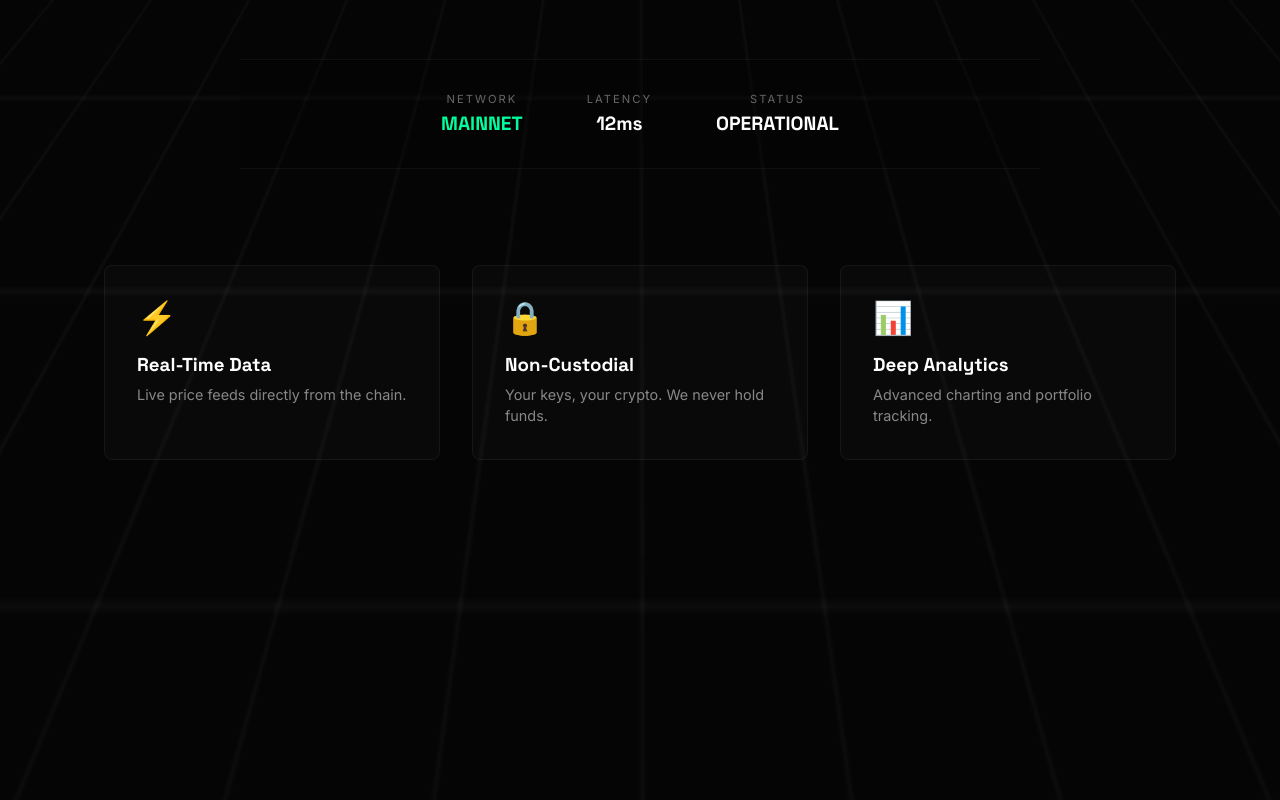
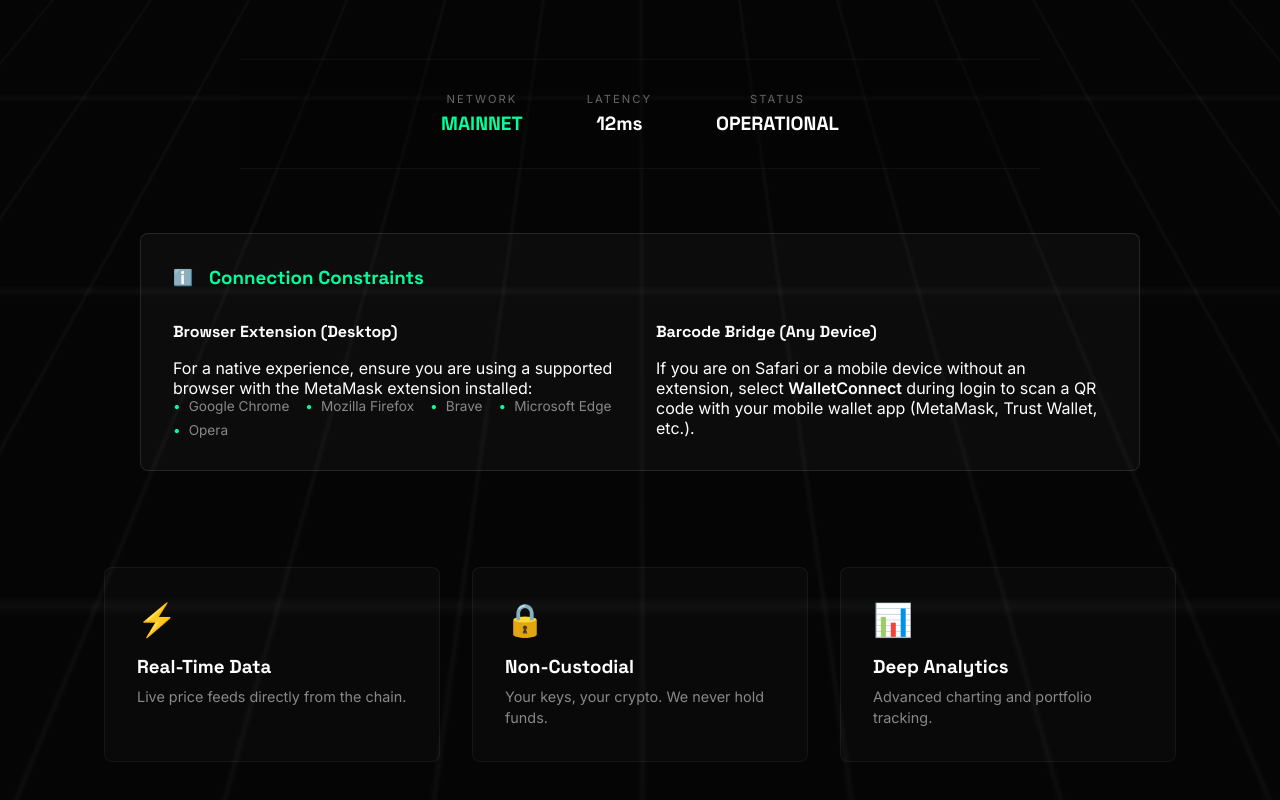
Before and after one commit to archuthanm/nova, a website with bundled scripts: page public/index.html in a window 1280 px wide. Shown: the part 819-1619 px from the top of the page. Before the commit the page ends 1375 px from the top, so only its background shows below. Built offline with nearby package versions, Linux system fonts and the light colour scheme; no server answers.

Commit message:
feat: compatability notice and WalletConnect addition

```diff
--- a/public/css/main.css
+++ b/public/css/main.css
@@ -238,3 +238,52 @@ h1, h2, h3, .font-mono {
 .feature-card .icon { font-size: 2rem; margin-bottom: 1rem; }
 .feature-card h3 { font-family: 'Space Grotesk', sans-serif; margin-bottom: 0.5rem; color: #fff; }
 .feature-card p { color: #888; font-size: 0.9rem; line-height: 1.5; }
+
+.compatibility-notice {
+    margin: 4rem auto;
+    max-width: 1000px;
+    padding: 2rem;
+    background: rgba(255, 255, 255, 0.03);
+    border: 1px solid var(--border);
+    border-radius: 8px;
+}
+
+.notice-header {
+    display: flex;
+    align-items: center;
+    gap: 1rem;
+    margin-bottom: 2rem;
+    color: var(--primary);
+}
+
+.notice-grid {
+    display: grid;
+    grid-template-columns: 1fr 1fr;
+    gap: 2rem;
+}
+
+.notice-card h4 {
+    color: #fff;
+    margin-bottom: 1rem;
+    font-family: 'Space Grotesk', sans-serif;
+}
+
+.browser-list {
+    list-style: none;
+    display: flex;
+    flex-wrap: wrap;
+    gap: 0.5rem 1rem;
+    font-size: 0.85rem;
+    color: var(--text-mute);
+}
+
+.browser-list li::before {
+    content: "•";
+    color: var(--primary);
+    margin-right: 0.5rem;
+}
+
+/* Mobile Responsive */
+@media (max-width: 768px) {
+    .notice-grid { grid-template-columns: 1fr; }
+}
--- a/public/index.html
+++ b/public/index.html
@@ -9,6 +9,8 @@
     <link rel="stylesheet" href="css/components.css">
 </head>
 <body>
+    <script src="https://unpkg.com/@walletconnect/web3-provider@1.7.1/dist/umd/index.min.js"></script>
+
     <div class="cursor" id="cursor"></div>
     <div class="cyber-grid"></div> <div class="bg-glow"></div>
 
@@ -47,6 +49,30 @@
                 <span class="stat-value">OPERATIONAL</span>
             </div>
         </div>
+
+        <section class="compatibility-notice fade-in">
+            <div class="notice-header">
+                <span class="icon">ℹ️</span>
+                <h3>Connection Constraints</h3>
+            </div>
+            <div class="notice-grid">
+                <div class="notice-card">
+                    <h4>Browser Extension (Desktop)</h4>
+                    <p>For a native experience, ensure you are using a supported browser with the MetaMask extension installed:</p>
+                    <ul class="browser-list">
+                        <li>Google Chrome</li>
+                        <li>Mozilla Firefox</li>
+                        <li>Brave</li>
+                        <li>Microsoft Edge</li>
+                        <li>Opera</li>
+                    </ul>
+                </div>
+                <div class="notice-card">
+                    <h4>Barcode Bridge (Any Device)</h4>
+                    <p>If you are on Safari or a mobile device without an extension, select <strong>WalletConnect</strong> during login to scan a QR code with your mobile wallet app (MetaMask, Trust Wallet, etc.).</p>
+                </div>
+            </div>
+        </section>
 
         <section class="features-section fade-in">
             <div class="feature-card interactable">
--- a/public/js/wallet.js
+++ b/public/js/wallet.js
@@ -1,4 +1,9 @@
-export async function connectWallet() {
+/* =========================================
+   WALLET CONNECTION LOGIC (MetaMask & WalletConnect)
+   ========================================= */
+
+   export async function connectWallet() {
+    // 1. Try Browser Extension (Chrome/Brave/Edge)
     if (window.ethereum) {
         try {
             const accounts = await window.ethereum.request({ method: 'eth_requestAccounts' });
@@ -7,8 +12,28 @@ export async function connectWallet() {
             console.error("User denied account access");
             return null;
         }
-    } else {
-        alert("Please install MetaMask to use this app.");
+    }
+    // 2. Fallback for Safari/Mobile (Triggers the QR Code/Barcode)
+    else if (typeof WalletConnectProvider !== 'undefined') {
+        try {
+            const provider = new WalletConnectProvider.default({
+                rpc: {
+                    1: "https://cloudflare-eth.com" // Mainnet Public RPC
+                }
+            });
+
+            // This line opens the "barcode" (QR Code) modal
+            await provider.enable();
+
+            return provider.accounts[0];
+        } catch (error) {
+            console.error("WalletConnect Connection Error:", error);
+            return null;
+        }
+    }
+    // 3. If no provider is found at all
+    else {
+        alert("No wallet detected. If you are on Safari, please wait for the page to load or use the MetaMask mobile browser.");
         return null;
     }
 }
```
